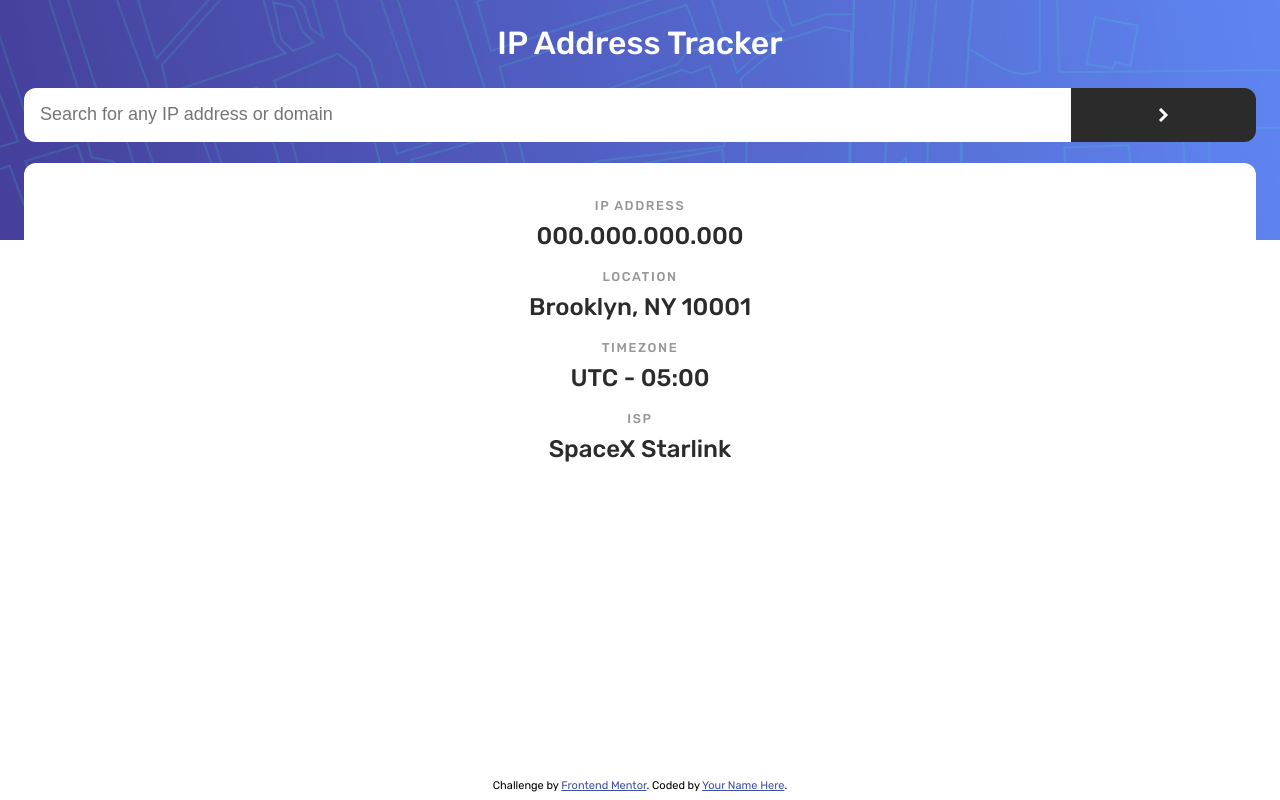
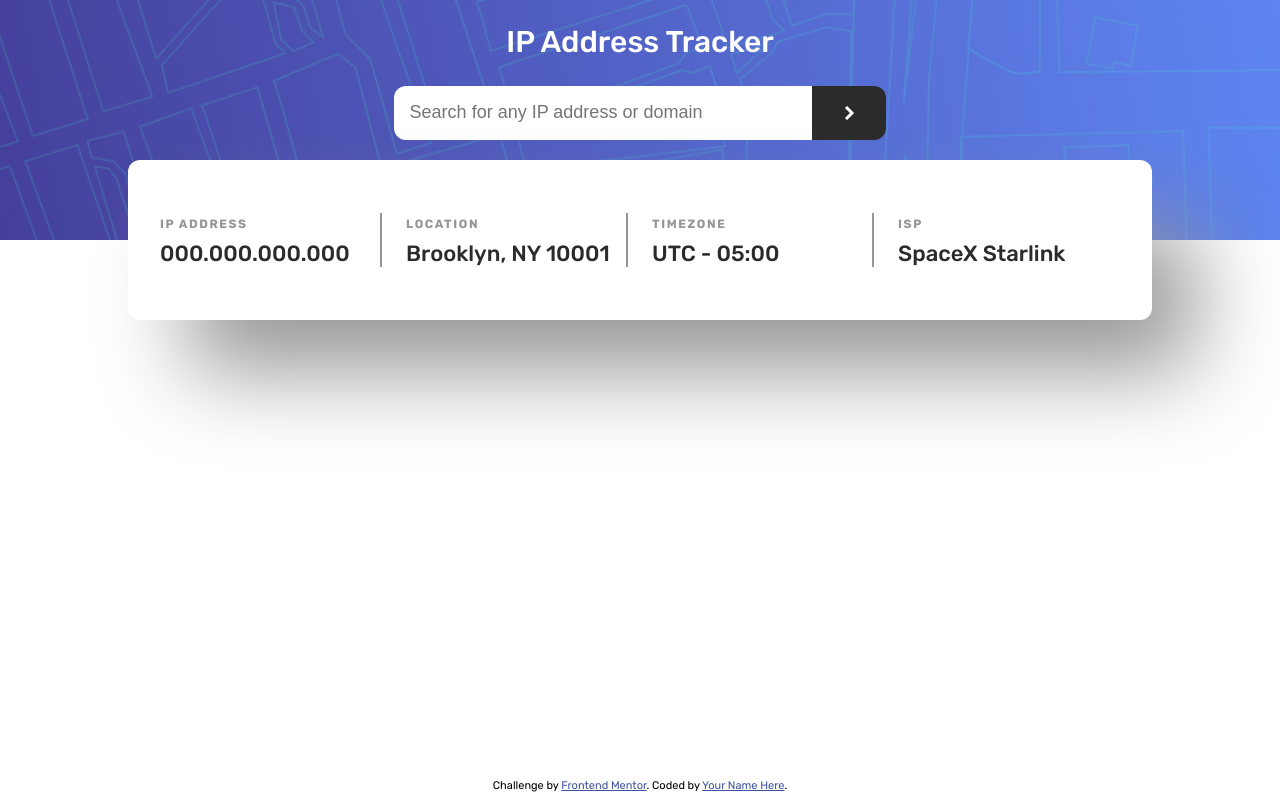
Before and after one commit to dawalberto/ip-address-tracker, a plain HTML site: page index.html in a window 1280 px wide. Drawn offline with Linux system fonts and the light colour scheme.

Commit message:
header desktop finished

```diff
--- a/styles.css
+++ b/styles.css
@@ -35,6 +35,7 @@ header {
 
 header h1 {
 	text-align: center;
+	font-size: 30px;
 	font-weight: 500;
 	color: var(--white, white);
 }
@@ -105,8 +106,8 @@ header .ip-address-information div {
 }
 
 header .ip-address-information div span {
-	font-weight: 500;
-	font-size: .8rem;
+	font-weight: 700;
+	font-size: 12px;
 	letter-spacing: .1rem;
 	text-transform: uppercase;
 	color: var(--dark-gray, gray);
@@ -114,6 +115,7 @@ header .ip-address-information div span {
 
 header .ip-address-information div h2 {
 	margin-top: .5rem;
+	font-size: 22px;
 	font-weight: 500;
 	color: var(--very-dark-gray, darkgrey);
 }
@@ -129,3 +131,45 @@ header .ip-address-information div h2 {
 .attribution a {
 	color: hsl(228, 45%, 44%);
 }
+
+@media (min-width: 375px) {
+	header {
+		position: relative;
+	}
+
+	header .searcher {
+		width: 40%;
+		margin: 1.6rem auto;
+	}
+
+	header .ip-address-information {
+		display: flex;
+		width: 80%;
+		min-height: 10rem;
+		margin: 0;
+		padding: 0 2rem;
+		position: absolute;
+		bottom: -5rem;
+		left: 50%;
+		transform: translate(-50%, 0);
+		box-shadow: 51px 60px 89px -9px var(--dark-gray, gray);
+	}
+
+	header .ip-address-information div {
+		margin: 0;
+		align-self: center;
+		text-align: left;
+		width: 25%;
+	}
+
+	header .ip-address-information div:nth-child(1),
+	header .ip-address-information div:nth-child(2),
+	header .ip-address-information div:nth-child(3) {
+		border-right: 2px solid var(--dark-gray, gray);
+		margin-right: 1.5rem;
+	}
+
+	header .ip-address-information h2 {
+		margin-top: .8rem;
+	}
+}
```
